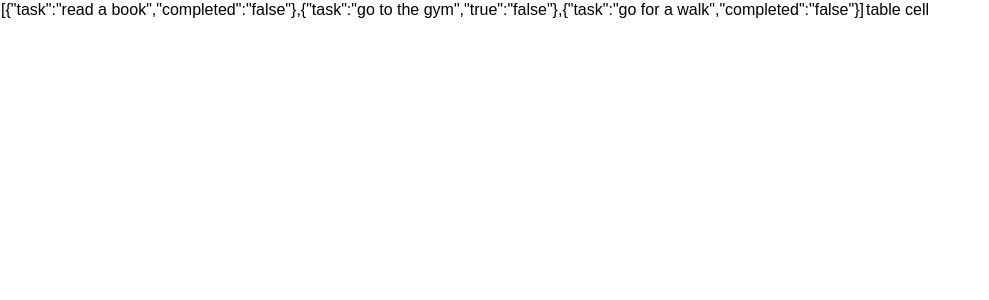
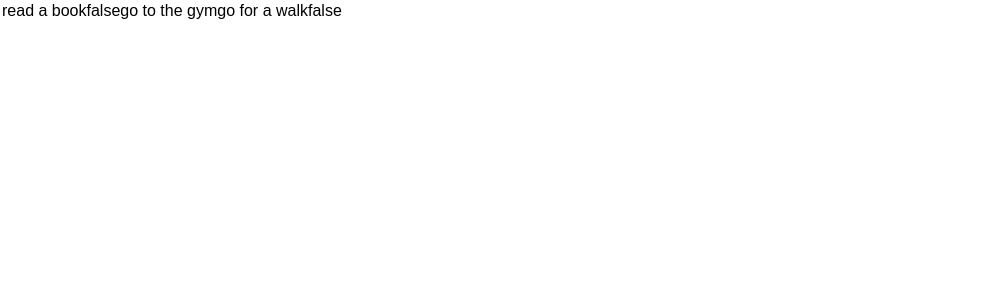
Before and after one commit to Ivan5646/ReactTry, a React (Create React App) app: page / in a window 1280 px wide. Shown: the top 300 px of the page, without its empty margins (0-989 px from the left). Built offline with nearby package versions, Linux system fonts and the light colour scheme.

Commit message:
passed array displayed

```diff
--- a/src/index.js
+++ b/src/index.js
@@ -4,32 +4,37 @@ import './index.css';
 // import App from './App';
 import registerServiceWorker from './registerServiceWorker';
 
-class TaskRow extends React.Component {
+// class TaskRow extends React.Component {
+//   render () {
+//     return (
+//       <tr>
+//         <td>{JSON.stringify(this.props.tasks)}</td> {/* should pass taskArray at some point... */}
+//         <td>table cell</td>
+//       </tr>
+//     );
+//   }
+// }
+
+class Table extends React.Component {
   render () {
+    var rows = [];
+    this.props.tasks.forEach(function(task){
+      rows.push(task.task, task.completed);
+    });
+
     return (
-      <tr>
-        <td>{JSON.stringify(this.props.tasks)}</td> {/* should pass taskArray at some point... */}
-        <td>table cell</td>
-      </tr>
+      <table>
+        <tbody>{rows}</tbody>
+      </table>
     );
   }
 }
 
-// class Table extends React.Component {
-//   render () {
-//     return (
-//       <table>
-
-//       </table>
-//     );
-//   }
-// }
-
 var taskArray = [{task: "read a book", completed: "false"}, {task: "go to the gym", true: "false"}, {task: "go for a walk", completed: "false"}];
 
 ReactDOM.render(
-  <TaskRow tasks={taskArray}/>,
-  document.getElementById('root') // changed to root
+  <Table tasks={taskArray}/>,
+  document.getElementById('root')
 );
 
 
```
